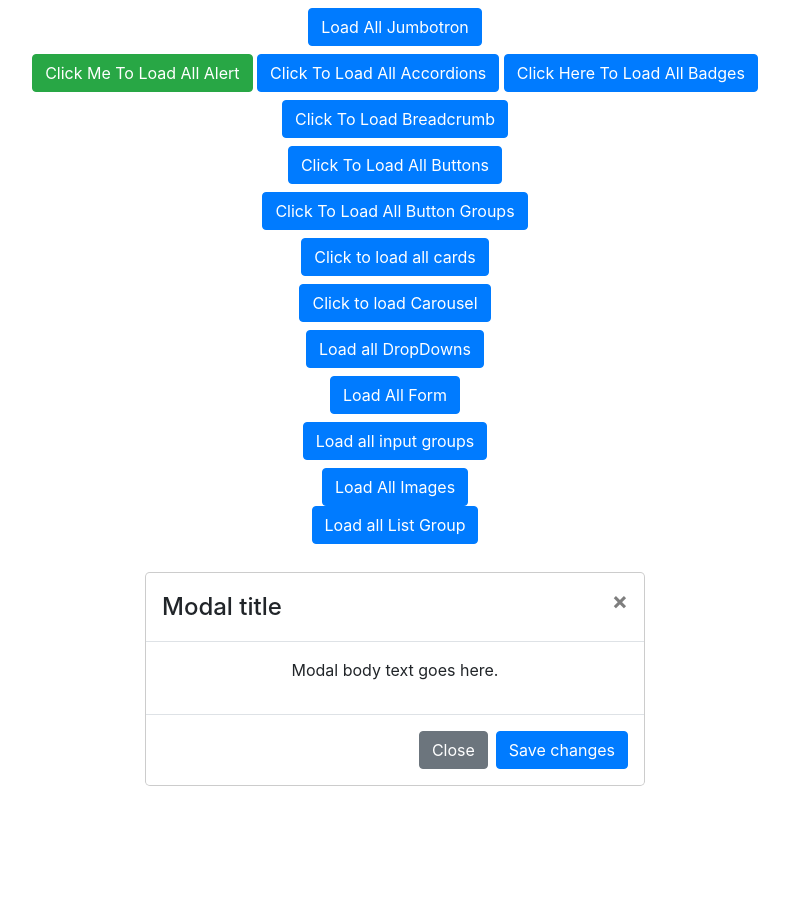
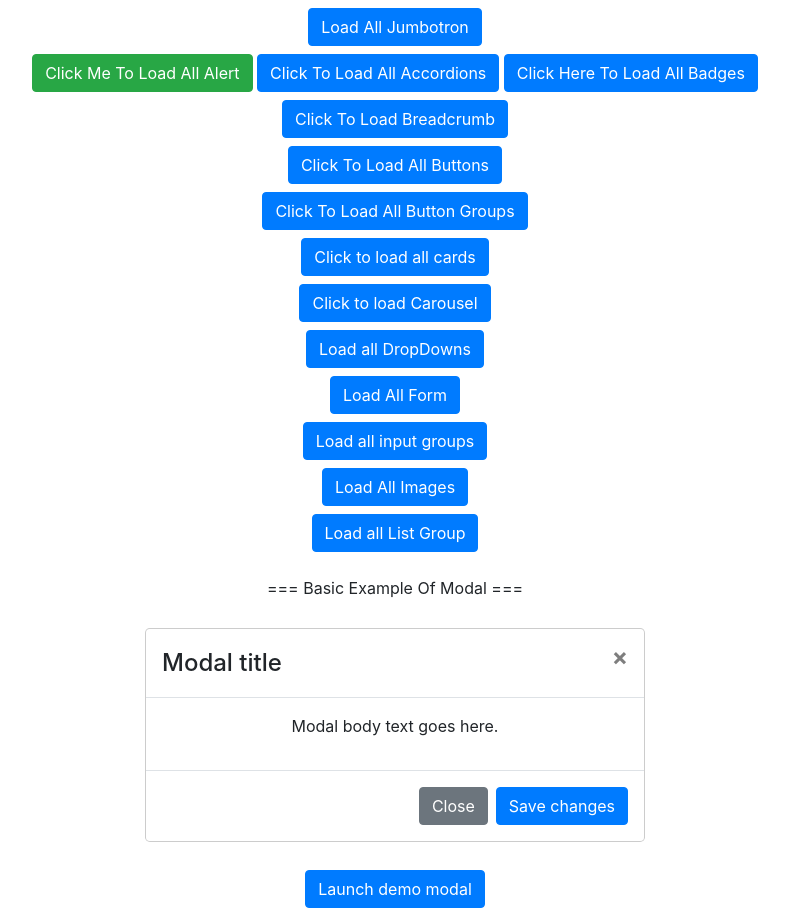
Before and after one commit to Khwajapasha/Boosrtrap-Practice, a React (Create React App) app: page / in a window 1280 px wide. Shown: the whole page, without its empty margins (245-1034 px from the left). Before the commit the page ends 814 px from the top, so only its background shows below. Built offline with nearby package versions, Linux system fonts and the light colour scheme.

Commit message:
Functionable Modal (click to load modal)

```diff
--- a/src/Component/MainBodySection/ListGroupsComponent/AllListGroup.jsx
+++ b/src/Component/MainBodySection/ListGroupsComponent/AllListGroup.jsx
@@ -26,7 +26,7 @@
           </Row>
         </div>
       )}
-      <div>
+      <div className="mt-2">
         <Button onClick={() => setShow(!show)}>Load all List Group</Button>
       </div>
     </React.Fragment>
--- a/src/Component/MainBodySection/ModalComponent/AllModal.jsx
+++ b/src/Component/MainBodySection/ModalComponent/AllModal.jsx
@@ -1,10 +1,12 @@
 import React from "react";
 import { ModalBasicExample } from "./ModalBasicExample";
+import { ModalFunctionalClickable } from "./ModalFunctionalClickable";
 
 export const AllModal = () => {
   return (
     <div>
       <ModalBasicExample />
+      <ModalFunctionalClickable />
     </div>
   );
 };
--- a/src/Component/MainBodySection/ModalComponent/ModalBasicExample.jsx
+++ b/src/Component/MainBodySection/ModalComponent/ModalBasicExample.jsx
@@ -3,6 +3,8 @@
 export const ModalBasicExample = () => {
   return (
     <div>
+      <br />
+      === Basic Example Of Modal ===
       <Modal.Dialog>
         <Modal.Header closeButton>
           <Modal.Title>Modal title</Modal.Title>
--- /dev/null
+++ b/src/Component/MainBodySection/ModalComponent/ModalFunctionalClickable.jsx
@@ -0,0 +1,29 @@
+import React, { useState } from "react";
+import { Button, Modal } from "react-bootstrap";
+export const ModalFunctionalClickable = () => {
+  const [show, setShow] = useState(false);
+  const handleClose = () => setShow(false);
+  const handleShow = () => setShow(true);
+  return (
+    <div>
+      <Button variant="primary" onClick={handleShow}>
+        Launch demo modal
+      </Button>
+
+      <Modal show={show} onHide={handleClose}>
+        <Modal.Header closeButton>
+          <Modal.Title>Modal heading</Modal.Title>
+        </Modal.Header>
+        <Modal.Body>Woohoo, you're reading this text in a modal!</Modal.Body>
+        <Modal.Footer>
+          <Button variant="secondary" onClick={handleClose}>
+            Close
+          </Button>
+          <Button variant="primary" onClick={handleClose}>
+            Save Changes
+          </Button>
+        </Modal.Footer>
+      </Modal>
+    </div>
+  );
+};
```
